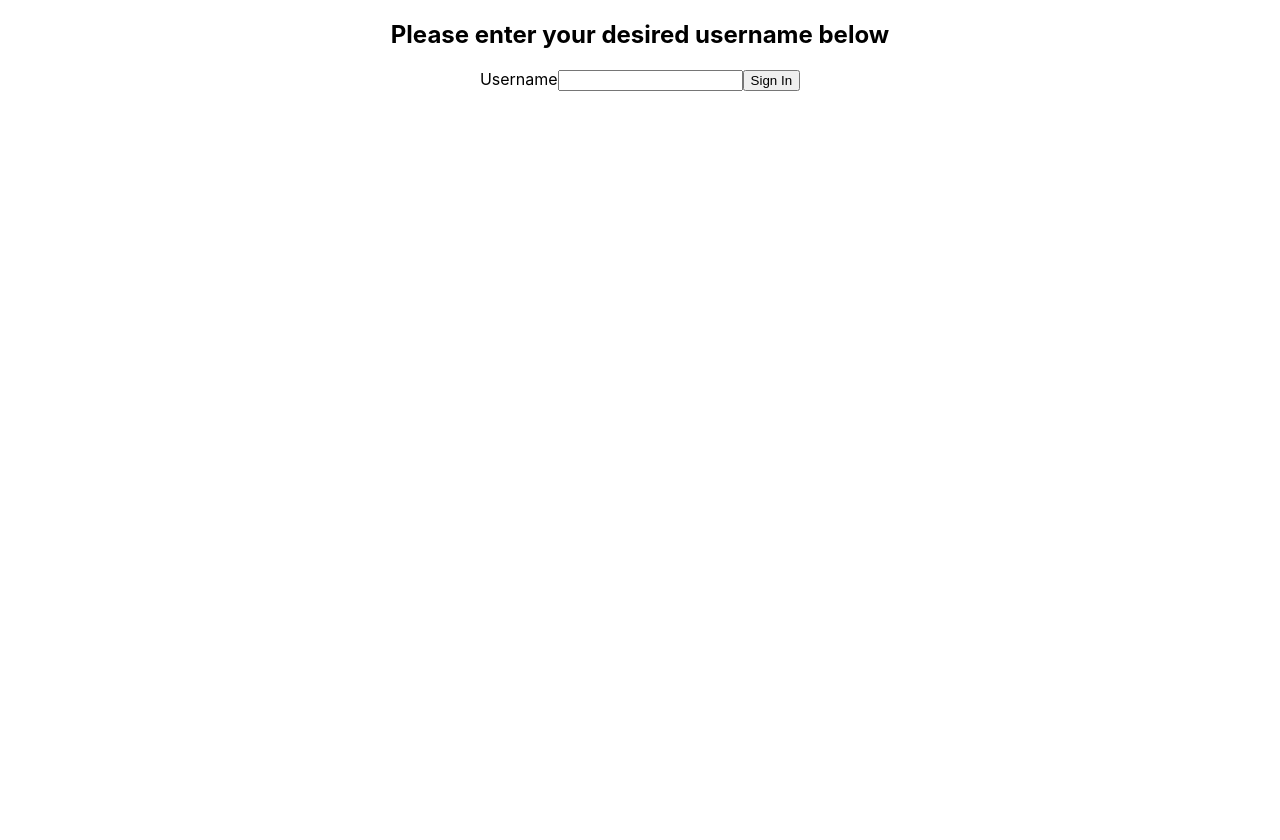
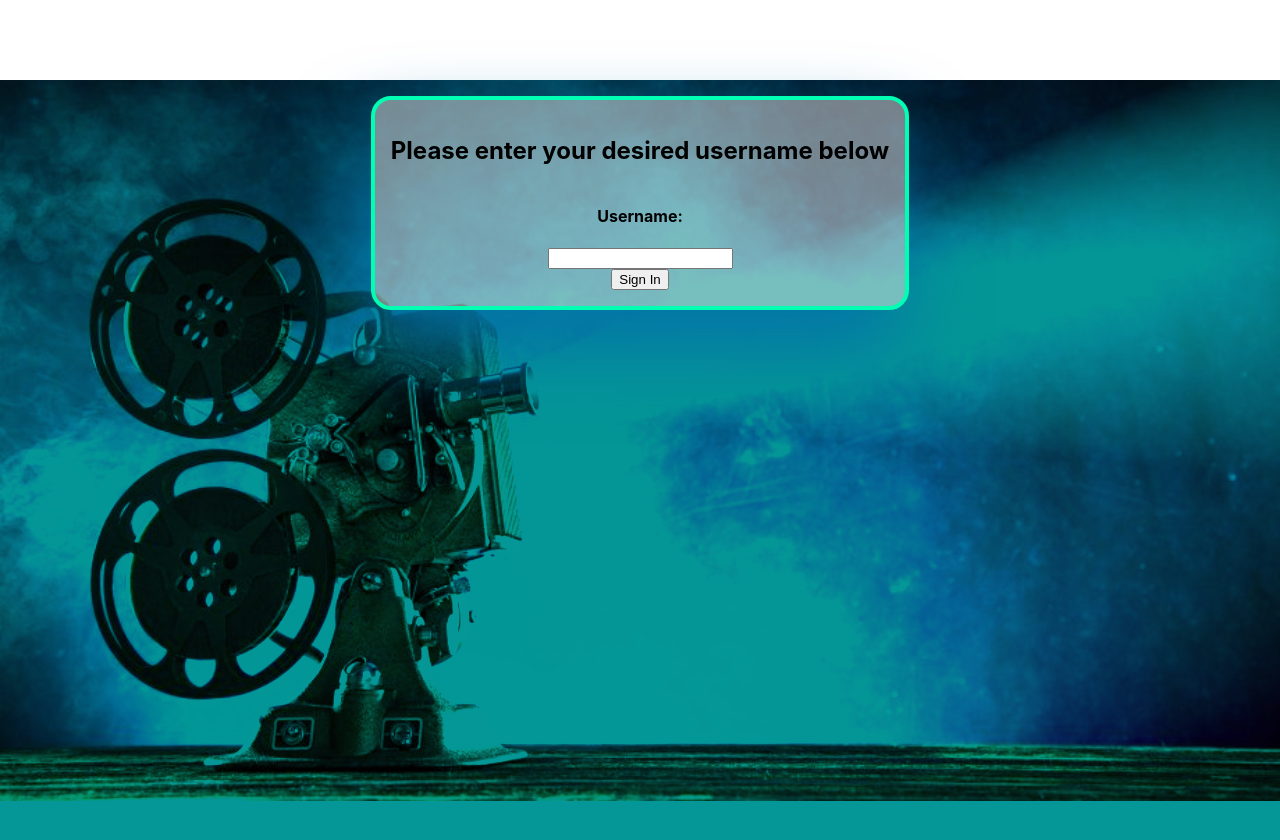
Before and after one commit to avilla13/React-Movies, a React (Create React App) app: page /actors in a window 1280 px wide. Shown: the top 840 px of the page. Before the commit the page ends 800 px from the top, so only its background shows below. Built offline with nearby package versions, Linux system fonts and the light colour scheme.

Commit message:
Style the LoginPage

```diff
--- a/src/index.css
+++ b/src/index.css
@@ -5,6 +5,7 @@ body {
     sans-serif;
   -webkit-font-smoothing: antialiased;
   -moz-osx-font-smoothing: grayscale;
+  height: 100%;
 }
 
 code {
--- a/src/pages/App/App.css
+++ b/src/pages/App/App.css
@@ -1,38 +1,12 @@
 .App {
   text-align: center;
+  background-image: url('../../static/images/cinema-bg.jpg');
+  background-size: contain;
+  background-position: center top;
+  background-repeat: no-repeat;
+  background-blend-mode: darken;
+  width: 100%;
+  height: 100vh;
+  margin: 0;
+  background-color: rgba(3, 150, 150, 0.99);
 }
-
-.App-logo {
-  height: 40vmin;
-  pointer-events: none;
-}
-
-@media (prefers-reduced-motion: no-preference) {
-  .App-logo {
-    animation: App-logo-spin infinite 20s linear;
-  }
-}
-
-.App-header {
-  background-color: #282c34;
-  min-height: 100vh;
-  display: flex;
-  flex-direction: column;
-  align-items: center;
-  justify-content: center;
-  font-size: calc(10px + 2vmin);
-  color: white;
-}
-
-.App-link {
-  color: #61dafb;
-}
-
-@keyframes App-logo-spin {
-  from {
-    transform: rotate(0deg);
-  }
-  to {
-    transform: rotate(360deg);
-  }
-}
--- /dev/null
+++ b/src/pages/LoginPage/LoginPage.css
@@ -0,0 +1,21 @@
+.login {
+    display: flex;
+    flex-direction: column;
+    justify-content: center;
+    align-items: center;
+    margin:10vmin 0;
+}
+.login-form {
+    display: flex;
+    flex-direction: column;
+    justify-content: center;
+    align-items: center;
+    min-width: 50vmin;
+    border: 0.5vmin solid rgb(1, 255, 179);
+    background: rgb(233, 231, 231, .5);
+    border-radius: 20px;
+    margin: 2vmin;
+    padding: 2vmin;
+    box-shadow: rgb(4, 116, 168) -1vmin 5vmin 10vmin;
+
+}
--- a/src/pages/LoginPage/LoginPage.jsx
+++ b/src/pages/LoginPage/LoginPage.jsx
@@ -1,4 +1,5 @@
 import { useState } from "react"
+import './LoginPage.css';
 
 export default function LoginPage({loginUser}) {
   const [newUser, setNewUser] = useState({
@@ -16,10 +17,10 @@ export default function LoginPage({loginUser}) {
 	}
   return (
     <div className="login">
-			<h2>Please enter your desired username below</h2>
-			<form onSubmit={handleAddUser}>
+			<form onSubmit={handleAddUser} className="login-form">
+				<h2>Please enter your desired username below</h2>
 				<label >
-					Username
+					<h4>Username: </h4>
 					<input
 						name="username"
 						onChange={handleChange}
```
Also changed, not shown: src/static/images/cinema-bg.jpg (added).
